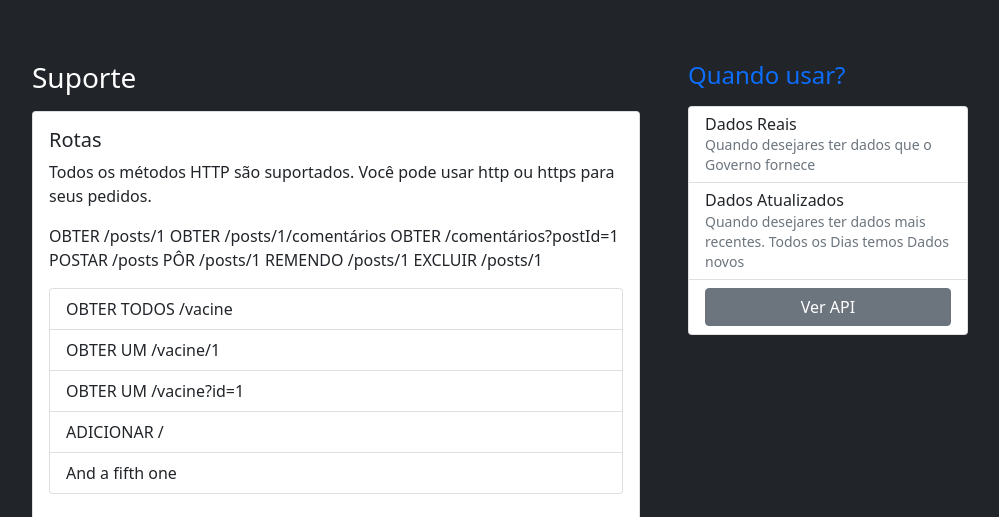
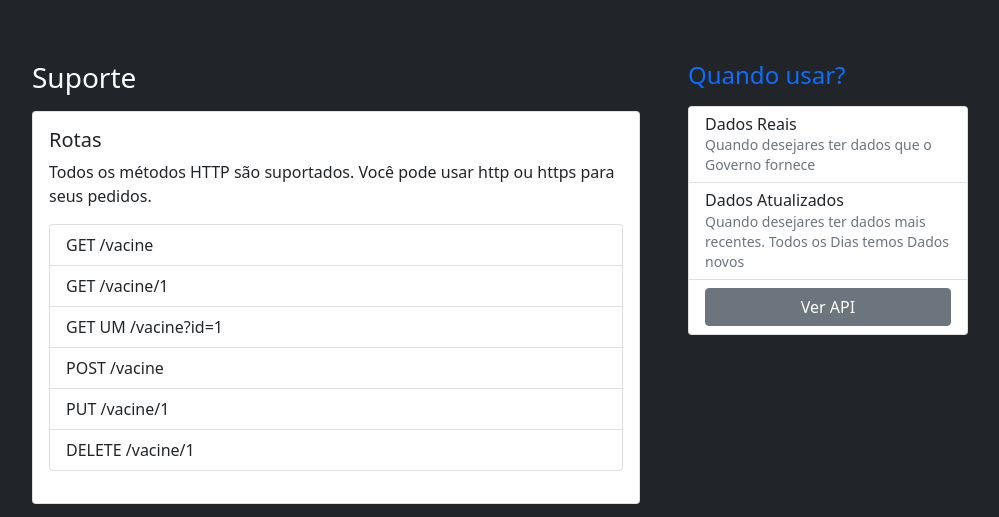
Before and after one commit to lemillioncorp/vacine-api, a website: page index.html in a window 1280 px wide. Shown: the part 289-806 px from the top of the page, without its empty margins (140-1139 px from the left). Drawn offline with Linux system fonts and the light colour scheme.

Commit message:
Update index.html

```diff
--- a/index.html
+++ b/index.html
@@ -81,20 +81,14 @@
             <p class="card-text">Todos os métodos HTTP são suportados. Você pode usar http ou https para seus pedidos.</p>
             <p>
 
-                OBTER	/posts/1
-                OBTER	/posts/1/comentários
-                OBTER	/comentários?postId=1
-                POSTAR	/posts
-                PÔR	/posts/1
-                REMENDO	/posts/1
-                EXCLUIR	/posts/1
 
                 <ul class="list-group">
-                  <li class="list-group-item"> OBTER TODOS	/vacine</li>
-                  <li class="list-group-item">OBTER UM	/vacine/1</li>
-                  <li class="list-group-item">OBTER UM	/vacine?id=1</li>
-                  <li class="list-group-item">ADICIONAR /</li>
-                  <li class="list-group-item">And a fifth one</li>
+                  <li class="list-group-item"> GET	/vacine</li>
+                  <li class="list-group-item">GET	/vacine/1</li>
+                  <li class="list-group-item">GET UM	/vacine?id=1</li>
+                  <li class="list-group-item">POST /vacine</li>
+                      <li class="list-group-item">PUT /vacine/1</li>
+                      <li class="list-group-item">DELETE /vacine/1</li>
                 </ul>
 
             </p>
@@ -105,11 +99,11 @@
           <div class="accordion-item">
             <h2 class="accordion-header" id="flush-headingOne">
               <button class="accordion-button collapsed" type="button" data-bs-toggle="collapse" data-bs-target="#flush-collapseOne" aria-expanded="false" aria-controls="flush-collapseOne">
-                Accordion Item #1
+                RECURSOS
               </button>
             </h2>
             <div id="flush-collapseOne" class="accordion-collapse collapse" aria-labelledby="flush-headingOne" data-bs-parent="#accordionFlushExample">
-              <div class="accordion-body">Placeholder content for this accordion, which is intended to demonstrate the <code>.accordion-flush</code> class. This is the first item's accordion body.</div>
+              <div class="accordion-body">/</div>
             </div>
           </div>
           <div class="accordion-item">
```
